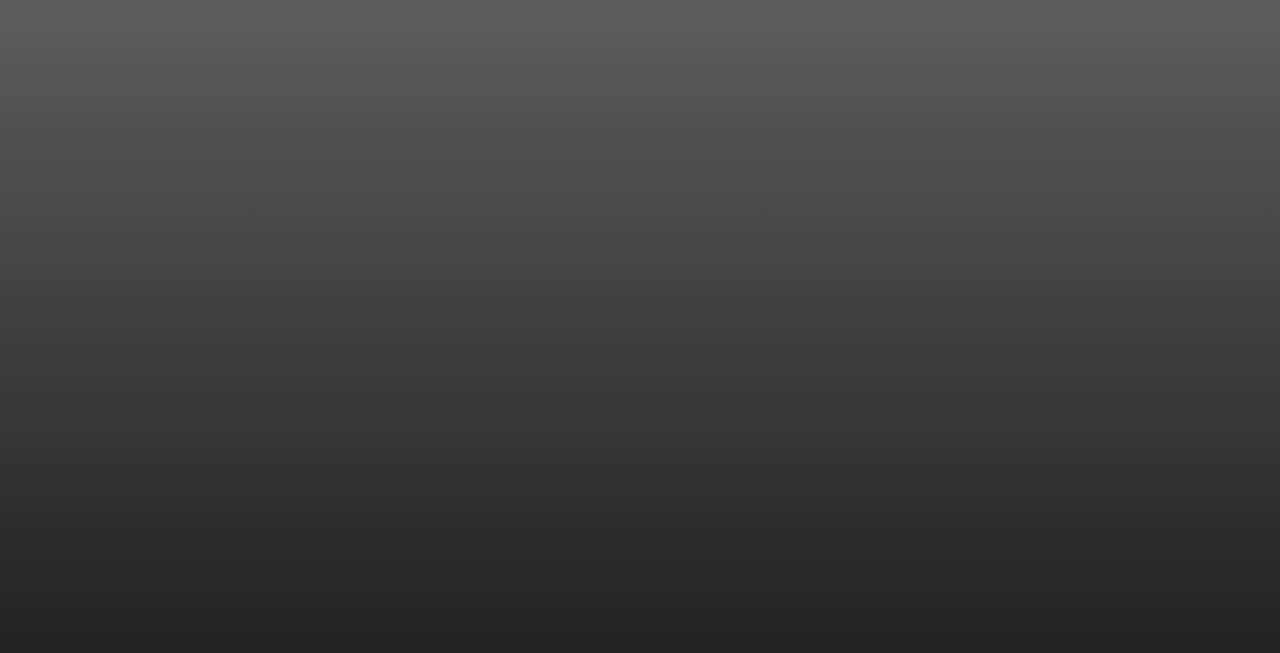
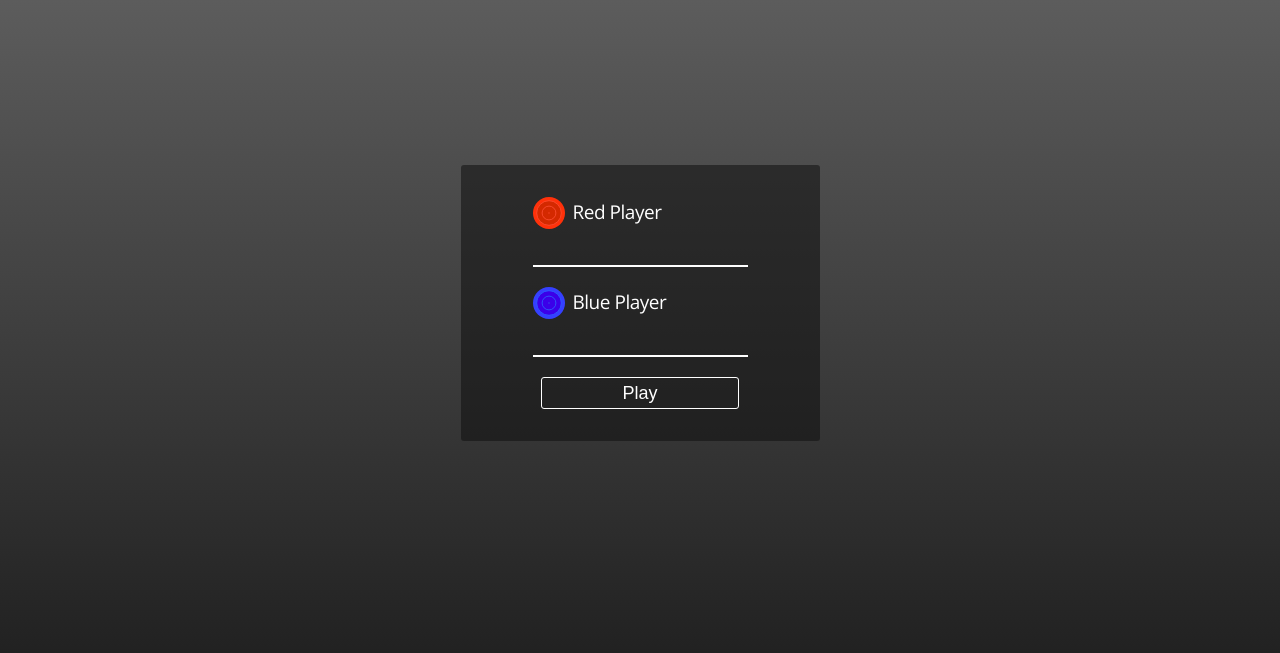
Before and after one commit to Morta-Fontanella/FinalLPPA, a plain HTML site: page 2players.html in a window 1280 px wide. Shown: the part 97-750 px from the top of the page. Drawn offline with nearby package versions, Linux system fonts and the light colour scheme; files whose address does not match are found by name.

Commit message:
FinalLPPA: Addded players names setter

```diff
--- a/2players.html
+++ b/2players.html
@@ -18,6 +18,8 @@
         <!--Styles-->
         <link rel="stylesheet" href="css/common.css">
         <link rel="stylesheet" href="css/2players.css">
+        <!--JS-->
+        <script type="text/javascript" src="js/2players.js"></script>
     </head>
     <body>
         <div class="wrapper">
@@ -28,12 +30,43 @@
                 </div>
             </div>
             <div class="content">
+                <div class="menucontainer">
+                    <div class="menu">
+                        <div class="textbox">
+                            <div class="title">
+                                <div class="playertitle">
+                                    <img class="tab" src="assets/svg/redtab.svg">
+                                    <p class="pp">Red Player</p>
+                                </div>
+                            </div>
+                            <input id="redname" class="input-field" type="text" />
+                            <div class="line"></div>
+                            <p class="error" id="rederror">*must be at least 3 letters</p>
+                        </div>
+                        <div class="textbox">
+                            <div class="title">
+                                <div class="playertitle">
+                                    <img class="tab" src="assets/svg/bluetab.svg">
+                                    <p class="pp">Blue Player</p>
+                                </div>
+                            </div>
+                            <input id="bluename" class="input-field" type="text" />
+                            <div class="line"></div>
+                            <p class="error" id="blueerror">*must be at least 3 letters</p>
+                        </div>
+                        <div class="divbutton">
+                            <button id="playbutton">
+                                <a>Play</a>
+                            </button>
+                        </div>
+                    </div>
+                </div>
+            </div>
         </div>
         <div class="footer">
             <div class="footerbuttons">
                 <div class="footerbutton">
-                        <a href="https://github.com/Morta-Fontanella/FinalLPPA"><span
-                                class="icon-github"></span>GitHub</a>
+                    <a href="https://github.com/Morta-Fontanella/FinalLPPA"><span class="icon-github"></span>GitHub</a>
                 </div>
                 <div class="footerbutton">
                     <a href="https://www.linkedin.com/in/facundofontanella/"><span
--- a/css/2players.css
+++ b/css/2players.css
@@ -0,0 +1,102 @@
+.content{
+    display: flex;
+    flex-direction: column;
+    align-items: center;
+    justify-content: center;
+    min-height: 100vh;
+}
+
+.menucontainer{
+    display: flex;
+    flex-direction: row;
+    align-items: center;
+    justify-content: center;
+    border-radius: 3px;
+    background: #1111118e;
+    padding: 2rem;
+}
+
+.menu{
+    display: flex;
+    flex-direction: column;
+    align-items: center;
+    justify-content: center;
+}
+
+#playbutton {
+  width: 100%;
+  padding-left: 5rem;
+  padding-right: 5rem;
+  padding-top: 0.3rem;
+  padding-bottom: 0.3rem;
+  border-radius: 3px;
+  border: 1px solid white;
+  font-family: "Montserrat", sans-serif;
+  color: white;
+  background: rgba(255, 255, 255, 0);
+  cursor: pointer;
+  transition: 0.3s;
+  font-size: 18px;
+  font-weight: lighter;
+}
+
+#playbutton:hover {
+  background-color: #FF310A;
+}
+
+.tabcontainer{
+    display: flex;
+}
+
+.tab{
+    height: 32px;
+}
+
+.textbox {
+  margin-left: 40px;
+  margin-right: 40px;
+  margin-bottom: 20px;
+  display: flex;
+  flex-direction: column;
+}
+
+.textbox input {
+  margin: 2px;
+  background: none;
+  border: none;
+  font-size: 16px;
+  height: 30px;
+  color: white;
+}
+
+.textbox input:focus {
+  outline: none;
+}
+
+p {
+  color: white;
+  font-size: 19px;
+  letter-spacing: -0.025em;
+}
+
+.pp {
+    margin-left: 0.5rem;
+}
+
+.line {
+  height: 2px;
+  background: white;
+}
+
+.error {
+  margin-top: 0.3rem;
+  font-size: 14px;
+  color: red;
+  display: none;
+}
+
+.playertitle{
+    display: flex;
+    flex-direction: row;
+    align-items: center;
+}
--- /dev/null
+++ b/js/2players.js
@@ -0,0 +1,61 @@
+var error = null;
+var redplayer = null;
+var blueplayer = null;
+var playernames = [];
+
+var validatered = function () {
+    var redname = document.getElementById("redname");
+    if (redname.value.length >= 3) {
+        redplayer = redname.value;
+    } else {
+        document.getElementById("rederror").style.display = "flex";
+        error = true;
+    }
+}
+
+var validateblue = function () {
+    var bluename = document.getElementById("bluename");
+    if (bluename.value.length >= 3) {
+        blueplayer = bluename.value;
+    } else {
+        document.getElementById("blueerror").style.display = "flex";
+        error = true;
+    }
+}
+
+var reseterror = function () {
+    document.getElementById("rederror").style.display = "none";
+    document.getElementById("blueerror").style.display = "none";
+    error = false;
+}
+
+var saveplayernames = function () {
+    playernames.push({ redplayer: redplayer, blueplayer: blueplayer });
+    localStorage["playersnames"] = JSON.stringify(playernames);
+}
+
+var nextpage = function () {
+    saveplayernames();
+    var newgame = true;
+    localStorage["newgame"] = JSON.stringify(newgame);
+    location.href = "1vs1.html";
+}
+
+var startGame = function () {
+    playbutton = document.getElementById("playbutton");
+    playbutton.addEventListener("click", function () {
+        reseterror();
+        validatered();
+        validateblue();
+        if (error == false) {
+            console.log(playernames);
+            nextpage();
+        }
+    })
+}
+
+var init = function () {
+    startGame();
+}
+
+window.onload = init;
```
Lines whose indentation alone changed are shown as unchanged.
